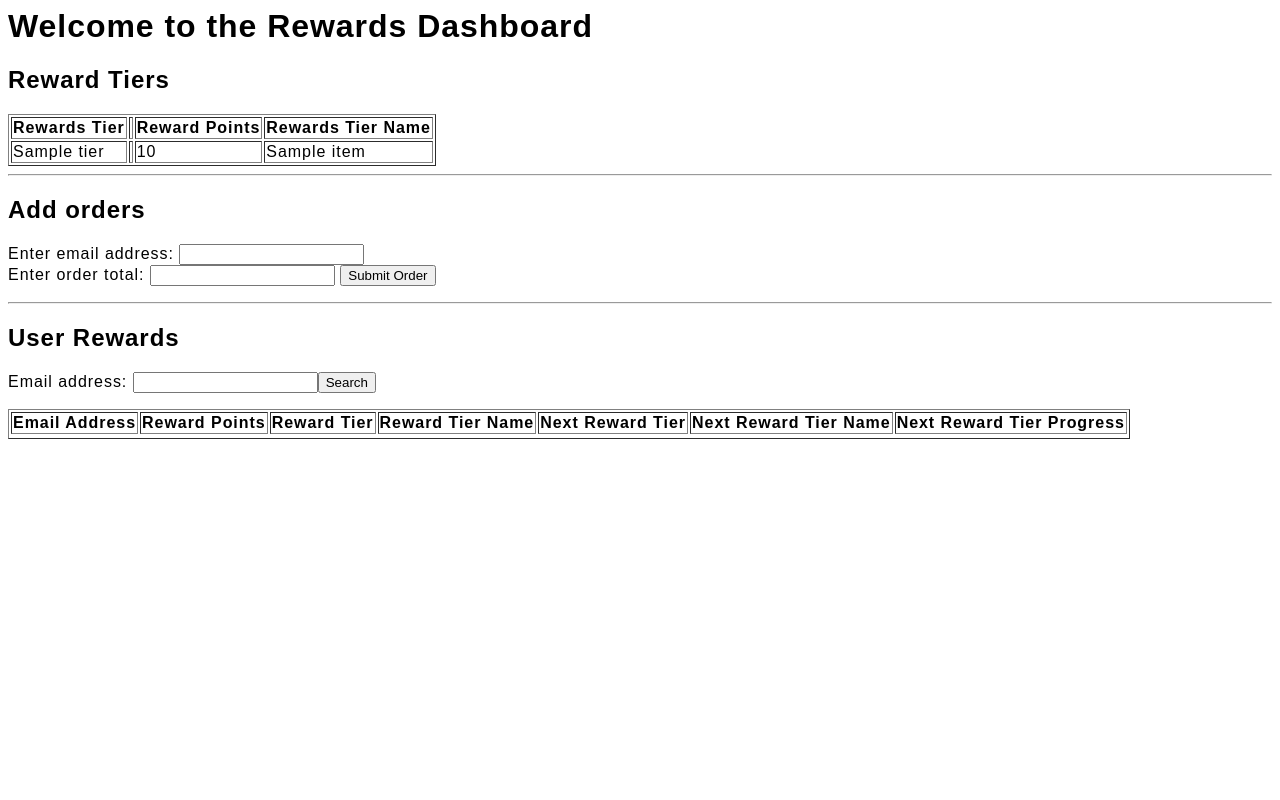
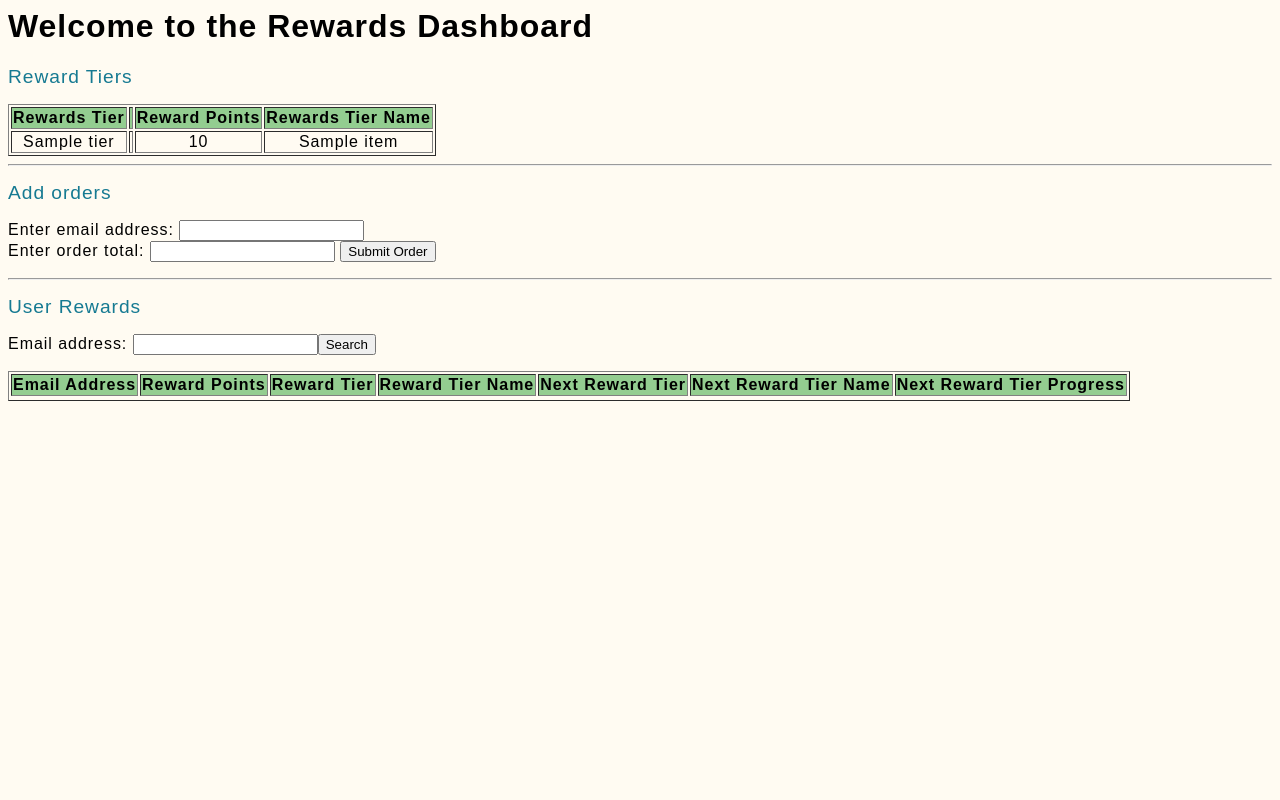
Before and after one commit to URBN-Interview/platform-services-python-test, a Django app: page /rewards/ in a window 1280 px wide. Run offline with Django 3.2, Linux system fonts and the light colour scheme; tables that the repository leaves empty hold one stand-in row (values such as "Sample post"); a database or web service that is not in the repository returns one stand-in record (values such as "Sample title"); data that the repository does not hold is empty.

Commit message:
adds styling to UI

```diff
--- a/source/RewardsUI/rewards/static/rewards/style.css
+++ b/source/RewardsUI/rewards/static/rewards/style.css
@@ -1,4 +1,32 @@
 body {
   font-family: "Avenir Medium", sans-serif;
   letter-spacing: .06rem;
+  background-color: rgb(255 193 7 / 5%);
 }
+
+h2 {
+  color: #167a92;
+  font-style: normal;
+    font-variant-ligatures: normal;
+    font-variant-caps: normal;
+    font-variant-numeric: normal;
+    font-variant-east-asian: normal;
+    font-weight: normal;
+    font-stretch: normal;
+    font-size: 1.2rem;
+    line-height: normal;
+    font-family: "Avenir Book", sans-serif;
+}
+
+th {
+    background-color: rgb(76 175 80 / 60%);
+    text-align: center;
+}
+
+tr {
+  text-align: center;
+}
+
+div {
+  margin: auto;
+}
--- a/source/RewardsUI/rewards/views.py
+++ b/source/RewardsUI/rewards/views.py
@@ -7,7 +7,7 @@
 from rewards.clients.rewards_service_client import RewardsServiceClient, AddedOrders, GetAllInfo
 
 #import model
-from . import models
+from rewards.models import OrderData
 
 class RewardsView(TemplateView):
     template_name = 'index.html'
```
